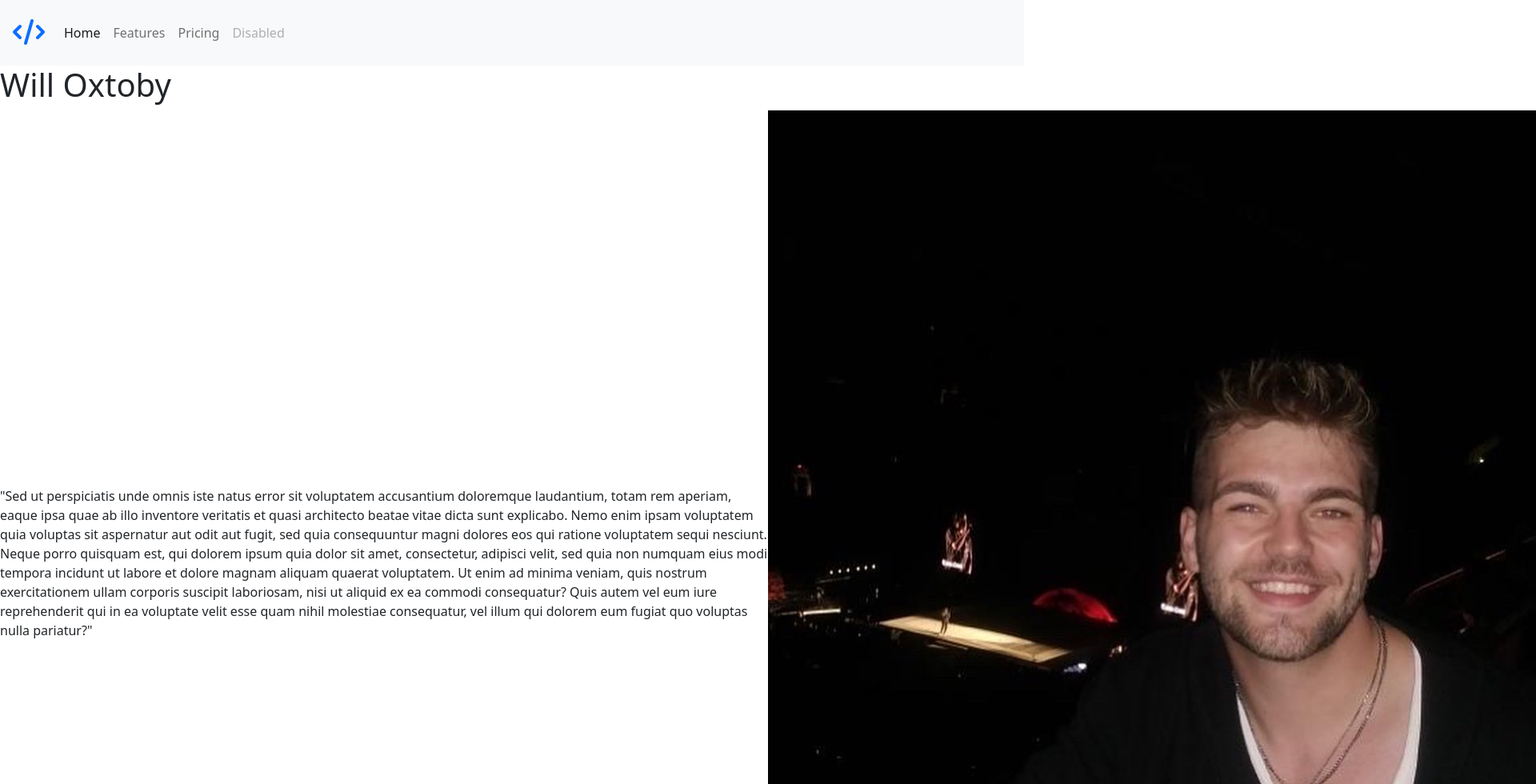
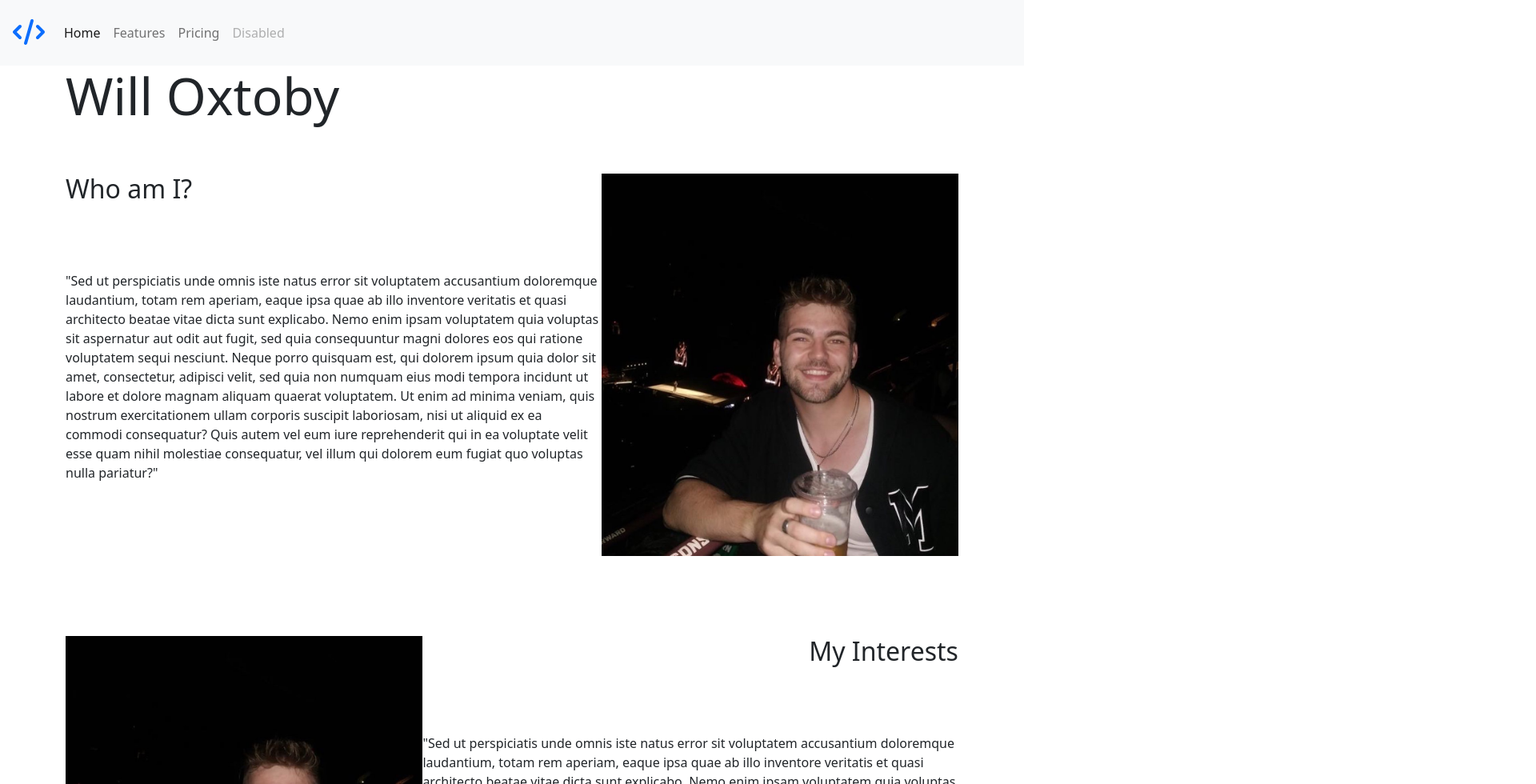
Before and after one commit to Will4422/personal-portfolio, a React (Create React App) app in the folder my-app/: page / in a window 1280 px wide. Shown: the top 980 px of the page at 80% size, 1920 px wide, since content can reach past the window. Built offline with nearby package versions, Linux system fonts and the light colour scheme.

Commit message:
added grid

```diff
--- a/my-app/src/content.js
+++ b/my-app/src/content.js
@@ -5,23 +5,43 @@ import "/Users/willoxtoby/Documents/GitHub/personal-portfolio/my-app/src/styles/
 const Content = () => {
     return (
         <div>
-            <div>
-                <h1>Will Oxtoby</h1>
-                <div className="parent">
-                    <div className="text-child">
-                        <p>"Sed ut perspiciatis unde omnis iste natus error sit voluptatem accusantium doloremque laudantium, totam rem aperiam, eaque ipsa quae ab illo inventore veritatis et quasi architecto beatae vitae dicta sunt explicabo. Nemo enim ipsam voluptatem quia voluptas sit aspernatur aut odit aut fugit, sed quia consequuntur magni dolores eos qui ratione voluptatem sequi nesciunt. Neque porro quisquam est, qui dolorem ipsum quia dolor sit amet, consectetur, adipisci velit, sed quia non numquam eius modi tempora incidunt ut labore et dolore magnam aliquam quaerat voluptatem. Ut enim ad minima veniam, quis nostrum exercitationem ullam corporis suscipit laboriosam, nisi ut aliquid ex ea commodi consequatur? Quis autem vel eum iure reprehenderit qui in ea voluptate velit esse quam nihil molestiae consequatur, vel illum qui dolorem eum fugiat quo voluptas nulla pariatur?"</p>
-                    </div>
-                    <div className="img-child">
-                        <img src={headshot} className="headshot"/>
+            <div className="container">
+                <div className="item grid-item-1">
+                    <div className="name">
+                        <h1>Will Oxtoby</h1>
                     </div>
                 </div>
-            </div>
-            <div>
-                <h3>My Interests</h3>
-                <p>"Sed ut perspiciatis unde omnis iste natus error sit voluptatem accusantium doloremque laudantium, totam rem aperiam, eaque ipsa quae ab illo inventore veritatis et quasi architecto beatae vitae dicta sunt explicabo. Nemo enim ipsam voluptatem quia voluptas sit aspernatur aut odit aut fugit, sed quia consequuntur magni dolores eos qui ratione voluptatem sequi nesciunt. Neque porro quisquam est, qui dolorem ipsum quia dolor sit amet, consectetur, adipisci velit, sed quia non numquam eius modi tempora incidunt ut labore et dolore magnam aliquam quaerat voluptatem. Ut enim ad minima veniam, quis nostrum exercitationem ullam corporis suscipit laboriosam, nisi ut aliquid ex ea commodi consequatur? Quis autem vel eum iure reprehenderit qui in ea voluptate velit esse quam nihil molestiae consequatur, vel illum qui dolorem eum fugiat quo voluptas nulla pariatur?"</p>
-                <img />
+                <div className="item grid-item-2">
+                    <h2>Who am I?</h2>
+                </div>
+                <div className="item grid-item-3">
+                    <p>"Sed ut perspiciatis unde omnis iste natus error sit voluptatem accusantium doloremque laudantium, totam rem aperiam, eaque ipsa quae ab illo inventore veritatis et quasi architecto beatae vitae dicta sunt explicabo. Nemo enim ipsam voluptatem quia voluptas sit aspernatur aut odit aut fugit, sed quia consequuntur magni dolores eos qui ratione voluptatem sequi nesciunt. Neque porro quisquam est, qui dolorem ipsum quia dolor sit amet, consectetur, adipisci velit, sed quia non numquam eius modi tempora incidunt ut labore et dolore magnam aliquam quaerat voluptatem. Ut enim ad minima veniam, quis nostrum exercitationem ullam corporis suscipit laboriosam, nisi ut aliquid ex ea commodi consequatur? Quis autem vel eum iure reprehenderit qui in ea voluptate velit esse quam nihil molestiae consequatur, vel illum qui dolorem eum fugiat quo voluptas nulla pariatur?"</p>
+                </div>
+                <div className="item grid-item-4">
+                    <img src={headshot} className="headshot"/>
+                </div>
+                <div className="item grid-item-5">
+                    <h2>My Interests</h2>
+                </div>
+                <div className="item grid-item-6">
+                    <img src={headshot} className="other-img"/>
+                </div>
+                <div className="item grid-item-7">
+                    <p>"Sed ut perspiciatis unde omnis iste natus error sit voluptatem accusantium doloremque laudantium, totam rem aperiam, eaque ipsa quae ab illo inventore veritatis et quasi architecto beatae vitae dicta sunt explicabo. Nemo enim ipsam voluptatem quia voluptas sit aspernatur aut odit aut fugit, sed quia consequuntur magni dolores eos qui ratione voluptatem sequi nesciunt. Neque porro quisquam est, qui dolorem ipsum quia dolor sit amet, consectetur, adipisci velit, sed quia non numquam eius modi tempora incidunt ut labore et dolore magnam aliquam quaerat voluptatem. Ut enim ad minima veniam, quis nostrum exercitationem ullam corporis suscipit laboriosam, nisi ut aliquid ex ea commodi consequatur? Quis autem vel eum iure reprehenderit qui in ea voluptate velit esse quam nihil molestiae consequatur, vel illum qui dolorem eum fugiat quo voluptas nulla pariatur?"</p>
+                </div>
             </div>
         </div>
+
+        //
+        //         <div className="parent">
+        //         <div className="img-child" id="other-img-div">
+        //
+        //         </div>
+        //         <div className="text-child">
+        //
+        //         </div>
+        //     </div>
+        // </div>
     );
 }
 
--- a/my-app/src/styles/content.css
+++ b/my-app/src/styles/content.css
@@ -1,18 +1,55 @@
-.headshot {
+.container {
+    display: grid;
+    grid-template-columns: repeat(10, 10%);
+    grid-template-rows: auto;
+    grid-template-areas:
+    "name name name name name name name name name name"
+    "who-am-i who-am-i who-am-i who-am-i who-am-i who-am-i who-am-i-pic who-am-i-pic who-am-i-pic who-am-i-pic"
+    "who-am-i-text who-am-i-text who-am-i-text who-am-i-text who-am-i-text who-am-i-text who-am-i-pic who-am-i-pic who-am-i-pic who-am-i-pic"
+    "my-interests-pic my-interests-pic my-interests-pic my-interests-pic my-interests my-interests my-interests my-interests my-interests my-interests"
+    "my-interests-pic my-interests-pic my-interests-pic my-interests-pic my-interests-text my-interests-text my-interests-text my-interests-text my-interests-text my-interests-text";
+}
+
+.grid-item-1 {
+    grid-area: name;
+    margin-bottom: 50px;
+}
+
+.grid-item-2 {
+    grid-area: who-am-i;
 
 }
 
-.parent {
-    text-align: left;
+.grid-item-3 {
+    grid-area: who-am-i-text;
+    margin-bottom: 100px;
 }
 
-.text-child {
-    width: 75%;
-    display: inline-block;
-    vertical-align: middle;
+.grid-item-4 {
+    grid-area: who-am-i-pic;
+    margin-bottom: 100px;
 }
 
-.img-child {
-    display: inline-block;
-    width: 25%;
+.grid-item-5 {
+    grid-area: my-interests;
+    justify-self: end;
 }
+
+.grid-item-6 {
+    grid-area: my-interests-pic;
+
+}
+
+.grid-item-7 {
+    grid-area: my-interests-text;
+
+}
+
+img {
+    max-width: 100%;
+    max-height: fit-content;
+}
+
+.name h1 {
+    font-size: 5vw;
+  }
```
